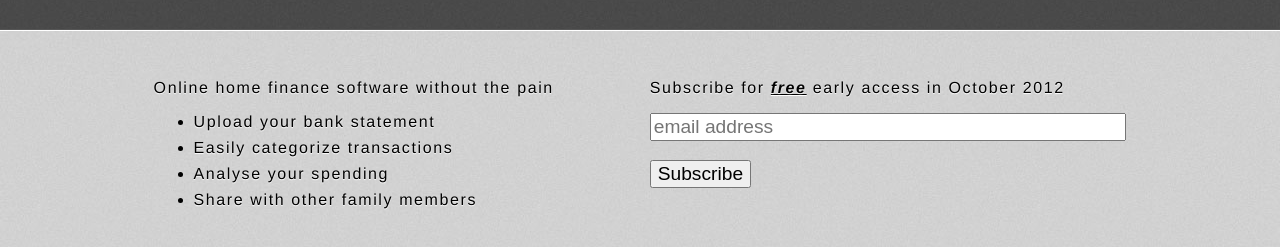
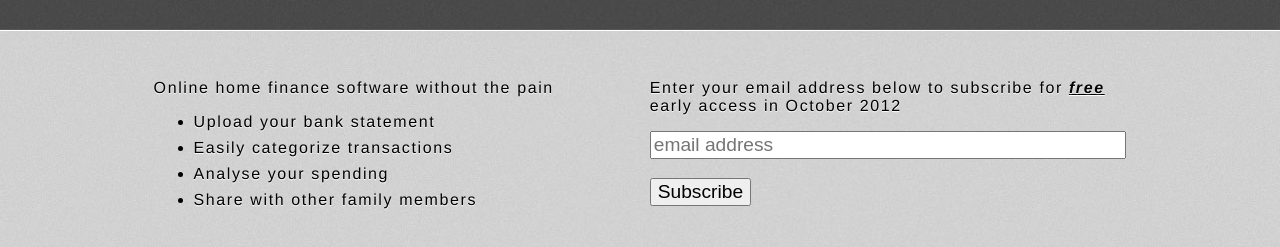
Before and after one commit to stevebartholomew/thrift-holding, a plain HTML site: page index.html in a window 1280 px wide. Shown: the part 93-340 px from the top of the page. Drawn offline with Linux system fonts and the light colour scheme.

Commit message:
Additional form text

```diff
--- a/index.html
+++ b/index.html
@@ -87,7 +87,7 @@
 
         </div>
         <div class='right'>
-          <p>Subscribe for <em>free</em> early access in October 2012</p>
+          <p>Enter your email address below to subscribe for <em>free</em> early access in October 2012</p>
           <!-- Begin MailChimp Signup Form -->
           <form action="http://thriftd.us5.list-manage2.com/subscribe/post?u=3ec58f70099841717d39adf19&amp;id=17b3e8e459" method="post" id="mc-embedded-subscribe-form" name="mc-embedded-subscribe-form" class="validate" target="_blank" novalidate>
             <input type="email" value="" name="EMAIL" class="email" id="mce-EMAIL" placeholder="email address" required>
```
